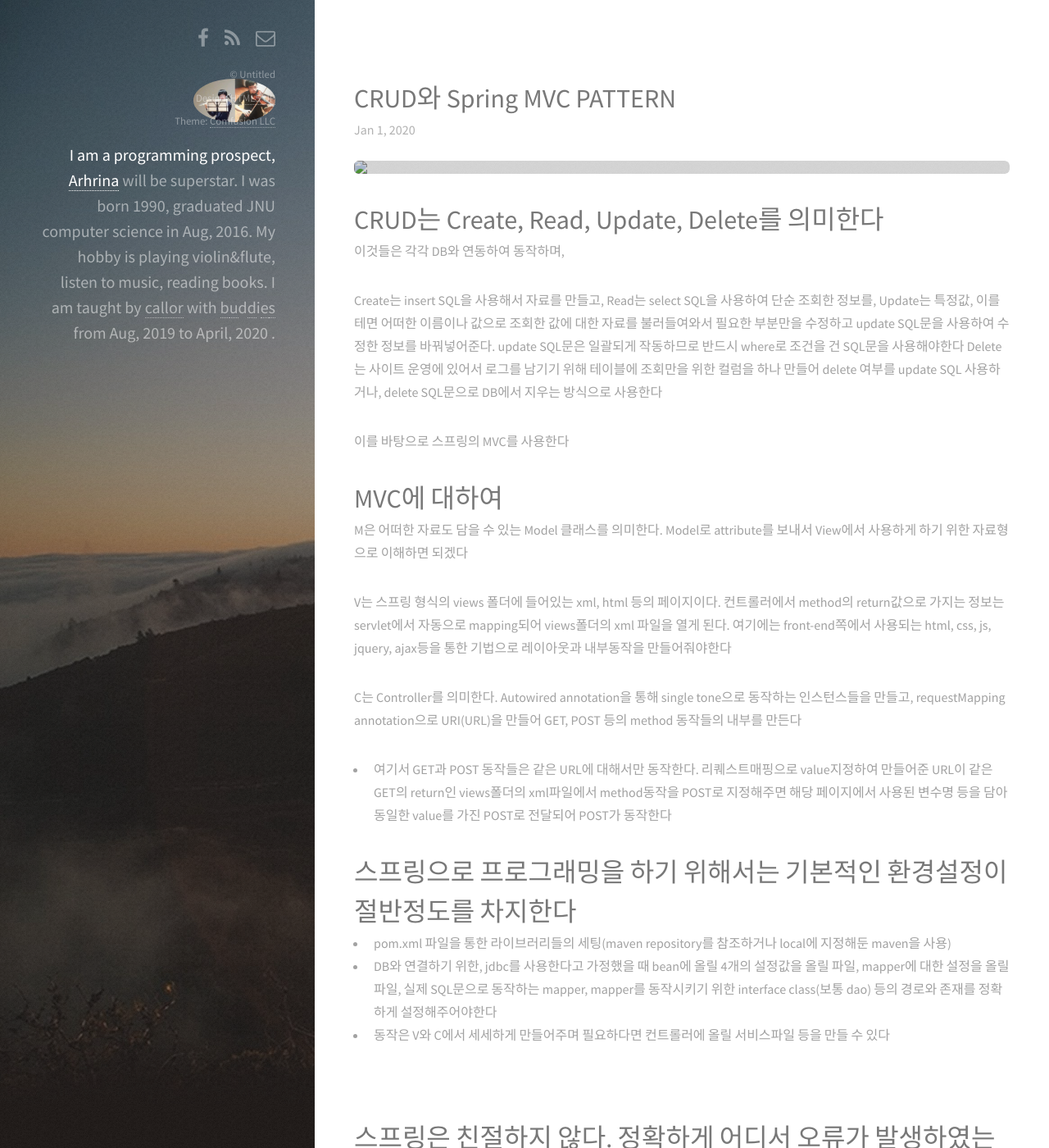
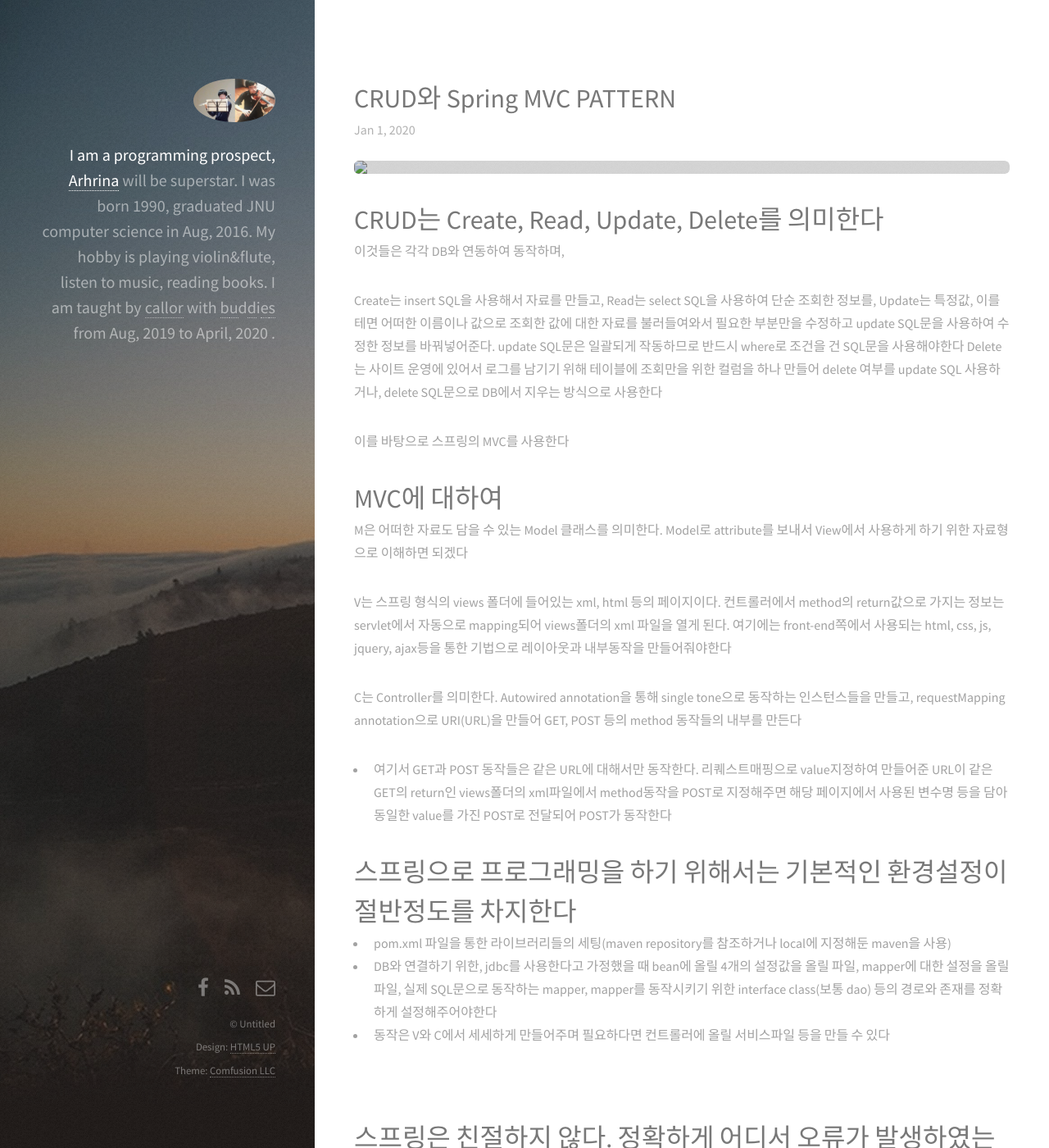
Before and after one commit to arhrina/ChangeTheme, a Jekyll site: the page built from index.html, in a window 1280 px wide and 1400 px high. Shown: the whole window at 82% size. Built offline with Jekyll 4.4.1, drawn with Linux system fonts in a browser that asks for light colours; nearby versions of some CDN libraries.

Commit message:
css수정

```diff
--- a/css/main.css
+++ b/css/main.css
@@ -2495,10 +2495,9 @@
 /* Footer */
 
 	#footer {
-		top: 1rem;
 		bottom: 0;
 		left: 0;
-		padding: 0 4em 6em 0;
+		padding: 1em 4em 6em 0;
 		position: fixed;
 		text-align: right;
 		width: 30%;
```
